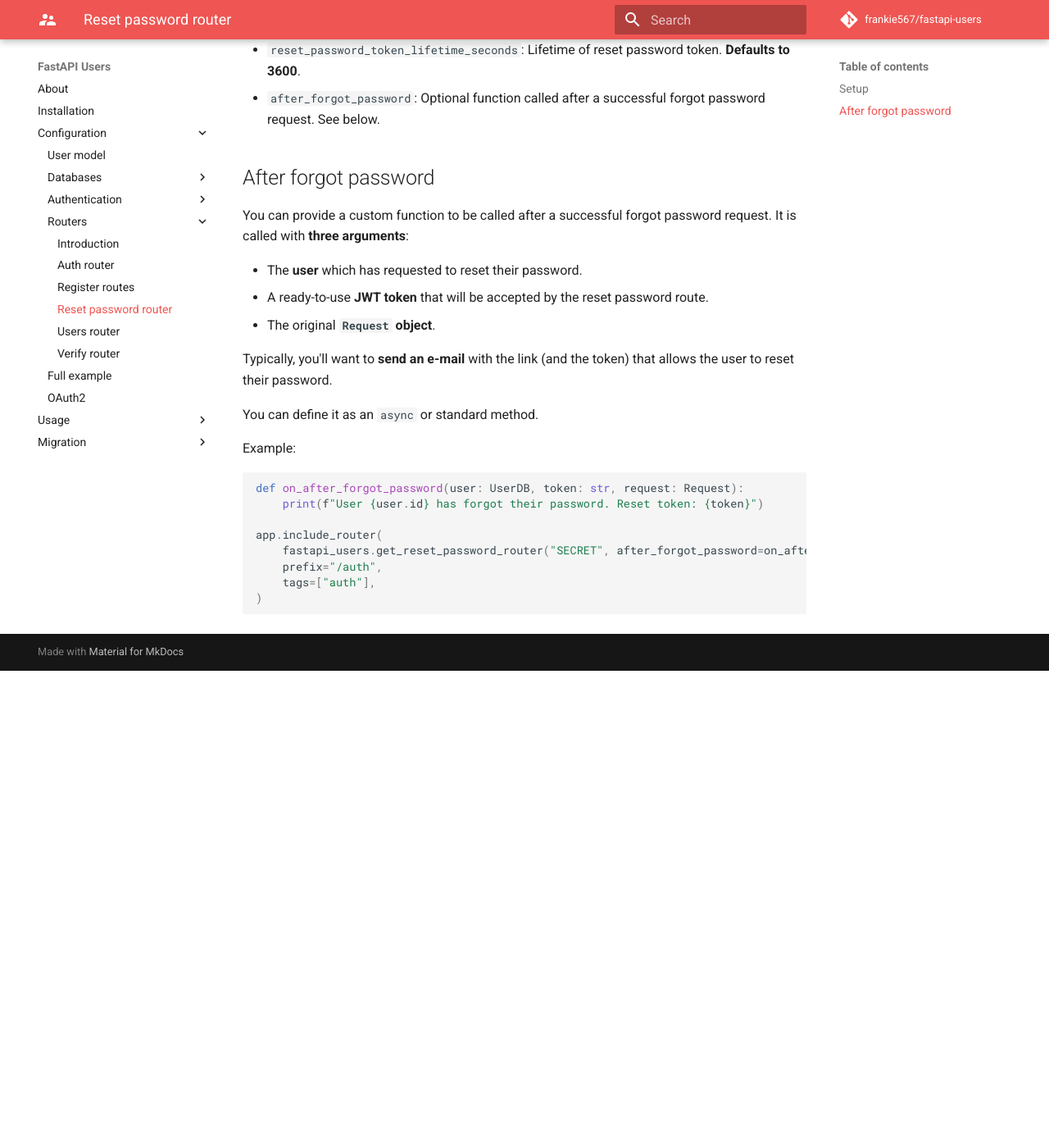
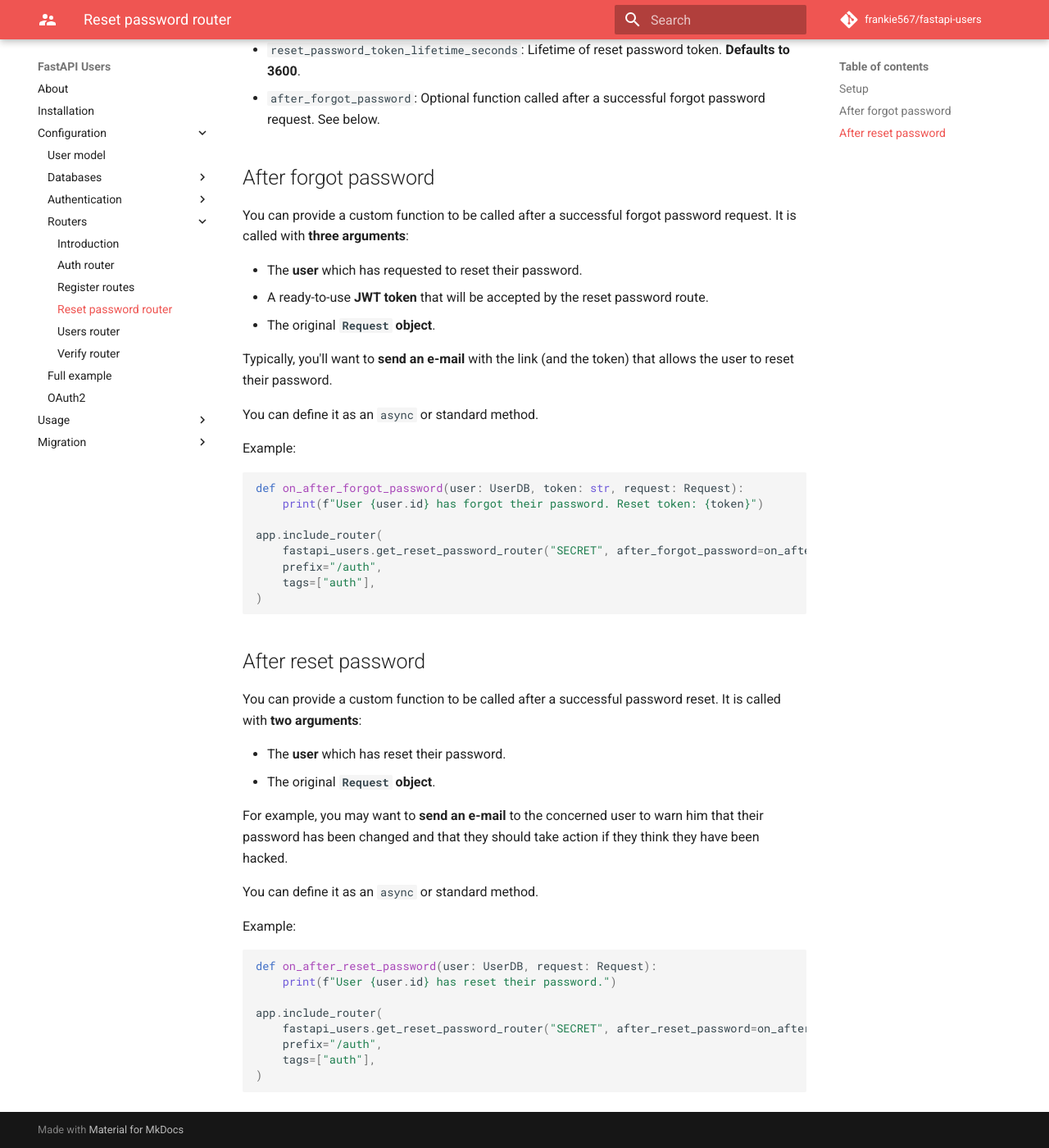
Before and after one commit to fastapi-users/fastapi-users, an MkDocs documentation site: the page built from docs/configuration/routers/reset.md, in a window 1280 px wide and 1400 px high, scrolled down 770 px. Shown: the whole window at 82% size. Built offline with MkDocs 1.6.1 and Material for MkDocs 9.7.7, drawn with Linux system fonts in a browser that asks for light colours; comment, search, counter and statistics services are not loaded; before the commit the page ends 1588 px from its top, so only the background shows below that.

Commit message:
Fix #335: implement after_reset_password handler

````diff
--- a/docs/configuration/routers/reset.md
+++ b/docs/configuration/routers/reset.md
@@ -57,3 +57,27 @@ app.include_router(
     tags=["auth"],
 )
 ```
+
+## After reset password
+
+You can provide a custom function to be called after a successful password reset. It is called with **two arguments**:
+
+* The **user** which has reset their password.
+* The original **`Request` object**.
+
+For example, you may want to **send an e-mail** to the concerned user to warn him that their password has been changed and that they should take action if they think they have been hacked.
+
+You can define it as an `async` or standard method.
+
+Example:
+
+```py
+def on_after_reset_password(user: UserDB, request: Request):
+    print(f"User {user.id} has reset their password.")
+
+app.include_router(
+    fastapi_users.get_reset_password_router("SECRET", after_reset_password=on_after_reset_password),
+    prefix="/auth",
+    tags=["auth"],
+)
+```
````
Also changed, not shown: 3 other files.
